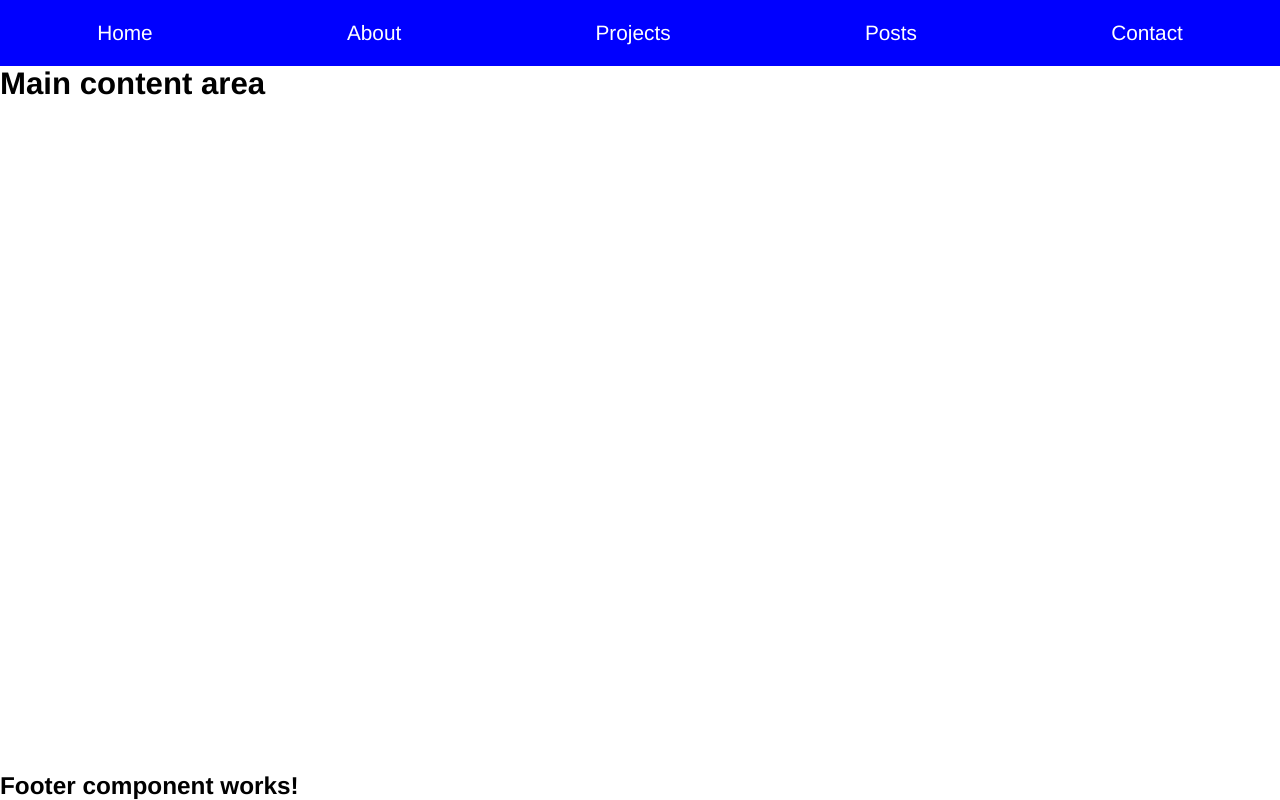
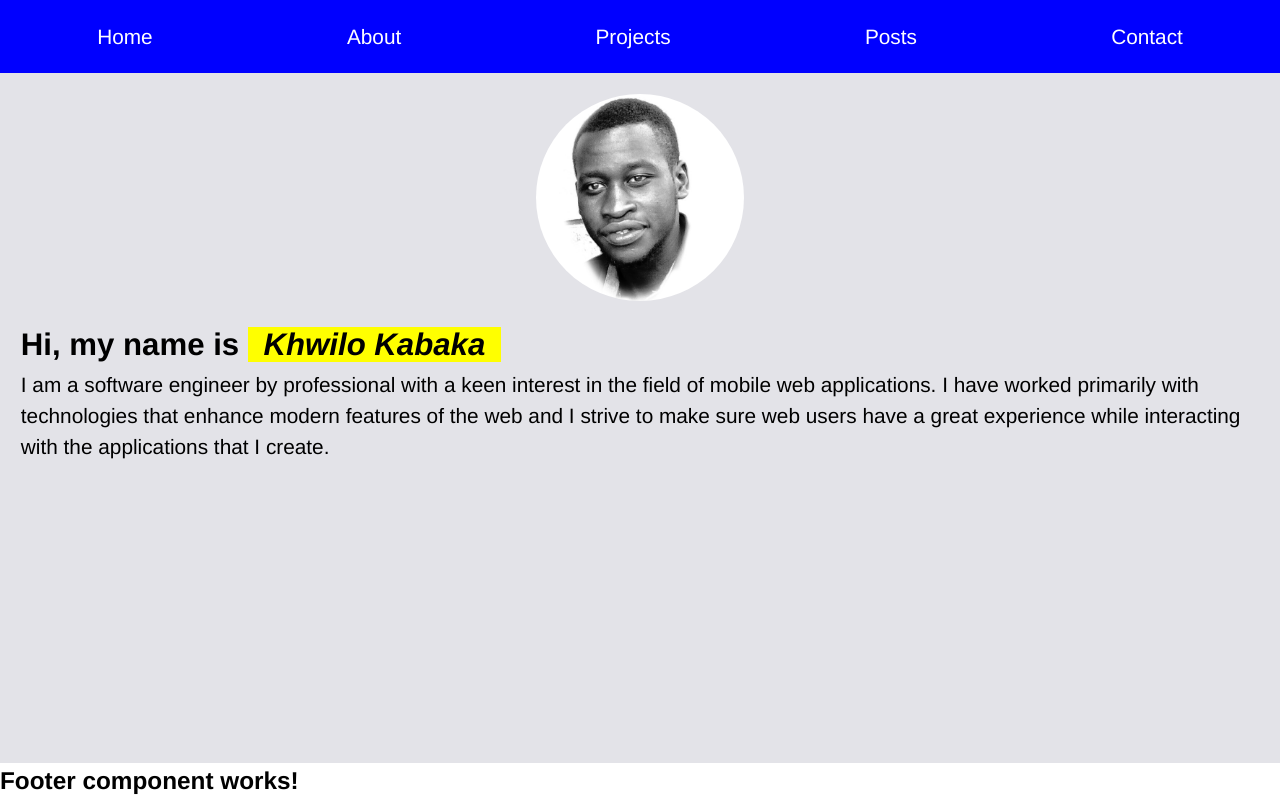
Before and after one commit to khwilo/khwilo-portfolio-v2, a React (Create React App) app: page / in a window 1280 px wide. Built offline with nearby package versions, Linux system fonts and the light colour scheme.

Commit message:
Add content to the about section

```diff
--- /dev/null
+++ b/src/about/About.css
@@ -0,0 +1,23 @@
+.section__about {
+  display: flex;
+  flex-direction: column;
+  padding: 1em;
+}
+
+.portrait-image {
+  width: auto;
+  max-width: 10em;
+  height: auto;
+  border-radius: 50%;
+  margin: 0 auto;
+}
+
+.profile {
+  margin-top: 1em;
+}
+
+.name {
+  background-color: var(--clr-yellow);
+  padding: 0 0.5em;
+  font-style: italic;
+}
--- /dev/null
+++ b/src/about/About.js
@@ -0,0 +1,24 @@
+import React from "react";
+
+import './About.css';
+
+function About() {
+  const name = "Khwilo Kabaka";
+  const introText = "I am a software engineer by professional with a keen interest in the field of mobile web applications. I have worked primarily with technologies that enhance modern features of the web and I strive to make sure web users have a great experience while interacting with the applications that I create.";
+
+  return (
+    <section id="about" className="section section__about">
+      <img src="images/khwilo-portrait.jpeg" alt="Khwilo's portrait" className="portrait-image" />
+      <div className="profile">
+        <h1>
+          Hi, my name is <span className="name">{name}</span>
+        </h1>
+        <div className="profile__content">
+          <p>{introText}</p>
+        </div>
+      </div>
+    </section>
+  );
+}
+
+export default About;
--- a/src/index.css
+++ b/src/index.css
@@ -2,6 +2,8 @@
   font-size: calc(0.5em + 1vw);
 
   --clr-blue: hsl(240, 100%, 50%);
+  --clr-light-blue: hsl(240, 10%, 90%);
+  --clr-yellow: hsl(60, 100%, 50%);
   --clr-white: #ffffff;
 }
 
@@ -17,6 +19,7 @@ html {
 
 body {
   margin: 0;
+  line-height: 1.5;
   font-family: Helvetica, Arial, sans-serif;
   -webkit-font-smoothing: antialiased;
   -moz-osx-font-smoothing: grayscale;
--- /dev/null
+++ b/src/main/Main.css
@@ -0,0 +1,3 @@
+.main {
+  background-color: var(--clr-light-blue);
+}
--- a/src/main/Main.js
+++ b/src/main/Main.js
@@ -1,9 +1,12 @@
 import React from 'react';
+
+import About from '../about/About';
+import './Main.css';
 
 function Main() {
   return (
     <main className="main">
-      <h2>Main content area</h2>
+      <About />
     </main>
   );
 }
```
